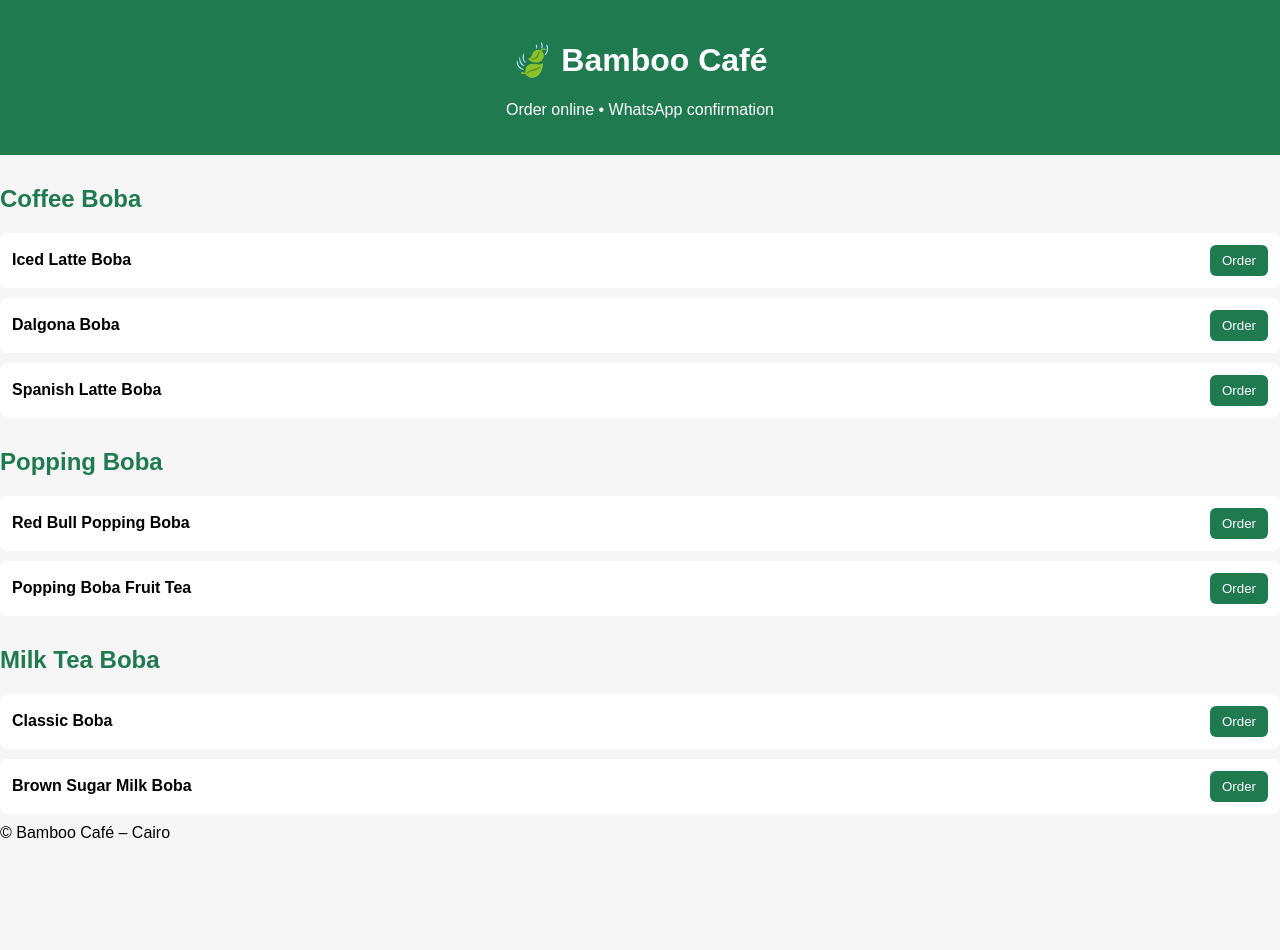
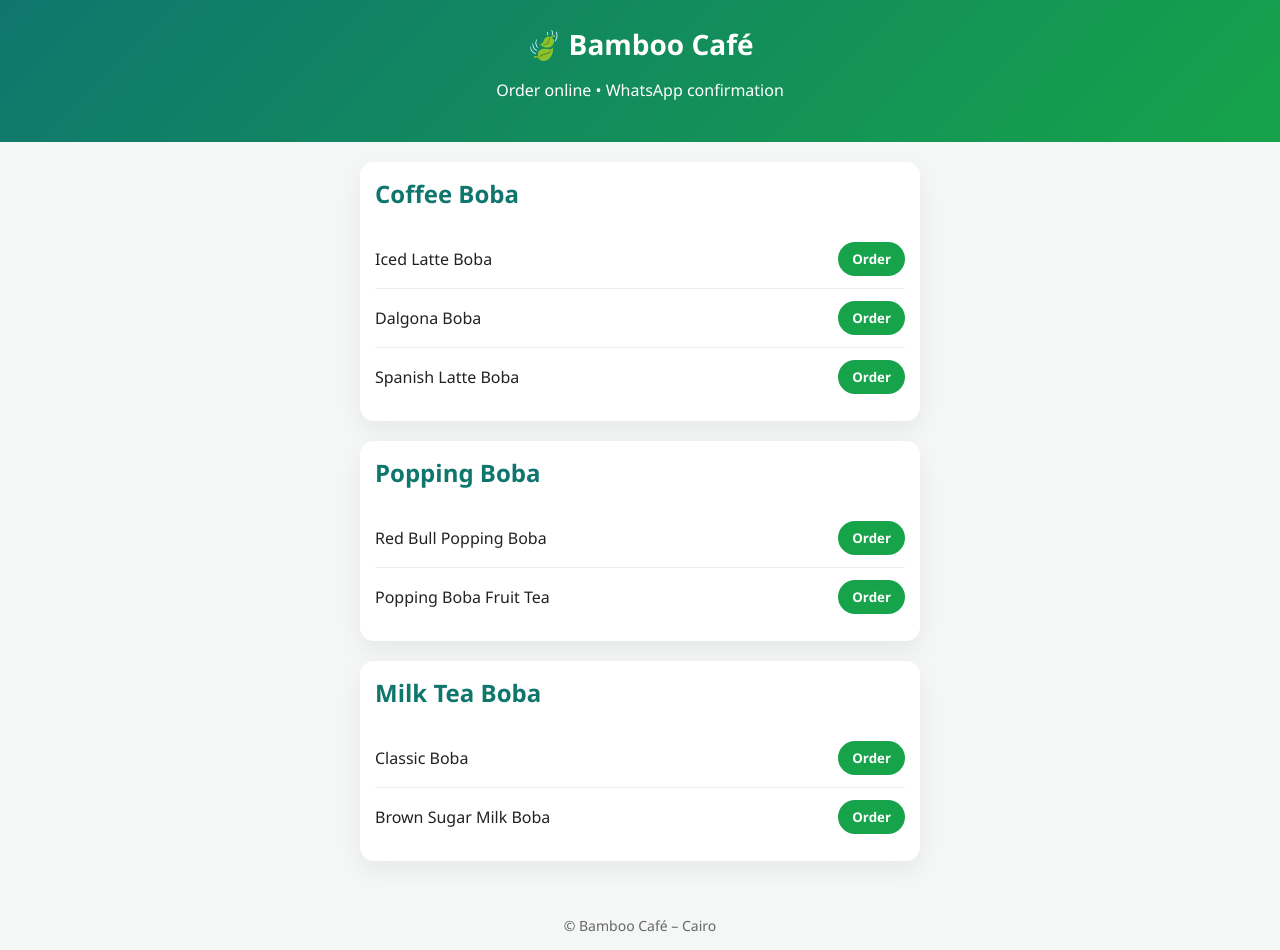
Before and after one commit to Bambooegy/bamboo-order, a plain HTML site: page index.html in a window 1280 px wide. Before the commit the page ends 842 px from the top, so only its background shows below. Drawn offline with Linux system fonts and the light colour scheme.

Commit message:
Update style.css

```diff
--- a/style.css
+++ b/style.css
@@ -1,66 +1,74 @@
+* {
+  box-sizing: border-box;
+  font-family: 'Segoe UI', sans-serif;
+}
+
 body {
-  font-family: Arial, sans-serif;
-  background: #f6f6f6;
   margin: 0;
+  background: #f5f7f6;
+  color: #222;
 }
 
 header {
-  background: #1f7a4f;
+  background: linear-gradient(135deg, #0f766e, #16a34a);
   color: white;
-  padding: 20px;
   text-align: center;
+  padding: 25px;
 }
 
-.container {
-  max-width: 700px;
-  margin: auto;
-  padding: 20px;
+header h1 {
+  margin: 0;
+  font-size: 28px;
 }
 
-h2 {
-  margin-top: 30px;
-  color: #1f7a4f;
+.menu {
+  padding: 20px;
+  max-width: 600px;
+  margin: auto;
+}
+
+section {
+  background: white;
+  border-radius: 14px;
+  padding: 15px;
+  margin-bottom: 20px;
+  box-shadow: 0 10px 25px rgba(0,0,0,0.06);
+}
+
+section h2 {
+  margin-top: 0;
+  color: #0f766e;
 }
 
 .item {
-  background: white;
-  padding: 12px;
-  margin-bottom: 10px;
-  border-radius: 8px;
   display: flex;
-  gap: 10px;
+  justify-content: space-between;
   align-items: center;
+  padding: 12px 0;
+  border-bottom: 1px solid #eee;
 }
 
-.item span {
-  flex: 1;
+.item:last-child {
+  border-bottom: none;
+}
+
+button {
+  background: #16a34a;
+  color: white;
+  border: none;
+  padding: 8px 14px;
+  border-radius: 20px;
+  cursor: pointer;
   font-weight: bold;
 }
 
-select {
-  padding: 6px;
+button:hover {
+  background: #15803d;
 }
 
-button {
-  background: #1f7a4f;
-  color: white;
-  border: none;
-  padding: 8px 12px;
-  border-radius: 6px;
-  cursor: pointer;
+footer {
+  text-align: center;
+  padding: 15px;
+  font-size: 14px;
+  color: #666;
 }
-
-button:hover {
-  background: #155c3a;
-}
-
-.order-box {
-  text-align: center;
-  margin-top: 30px;
-}
-
-.whatsapp {
-  background: #25d366;
-  font-size: 18px;
-  padding: 12px 20px;
-}
```
